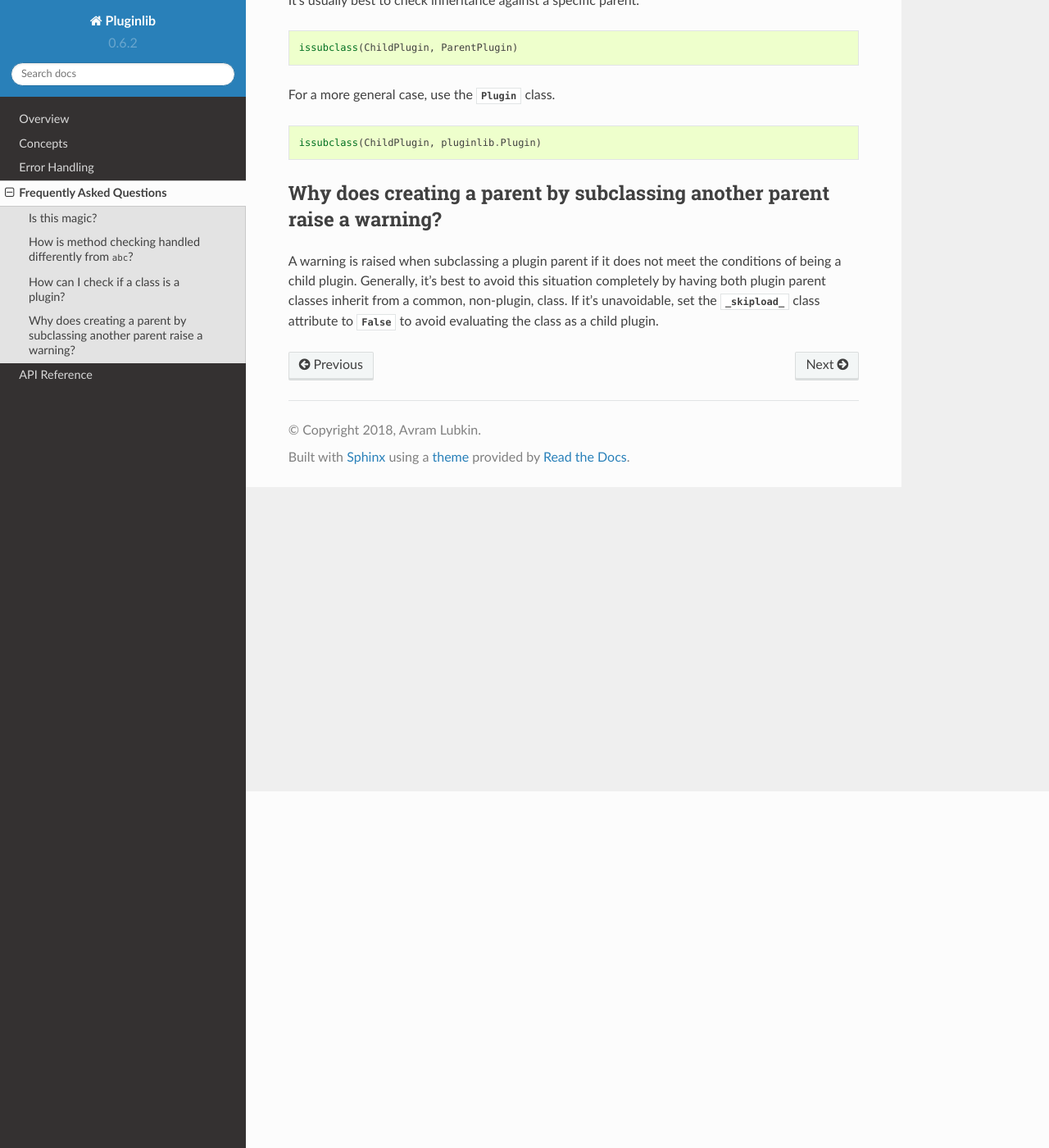
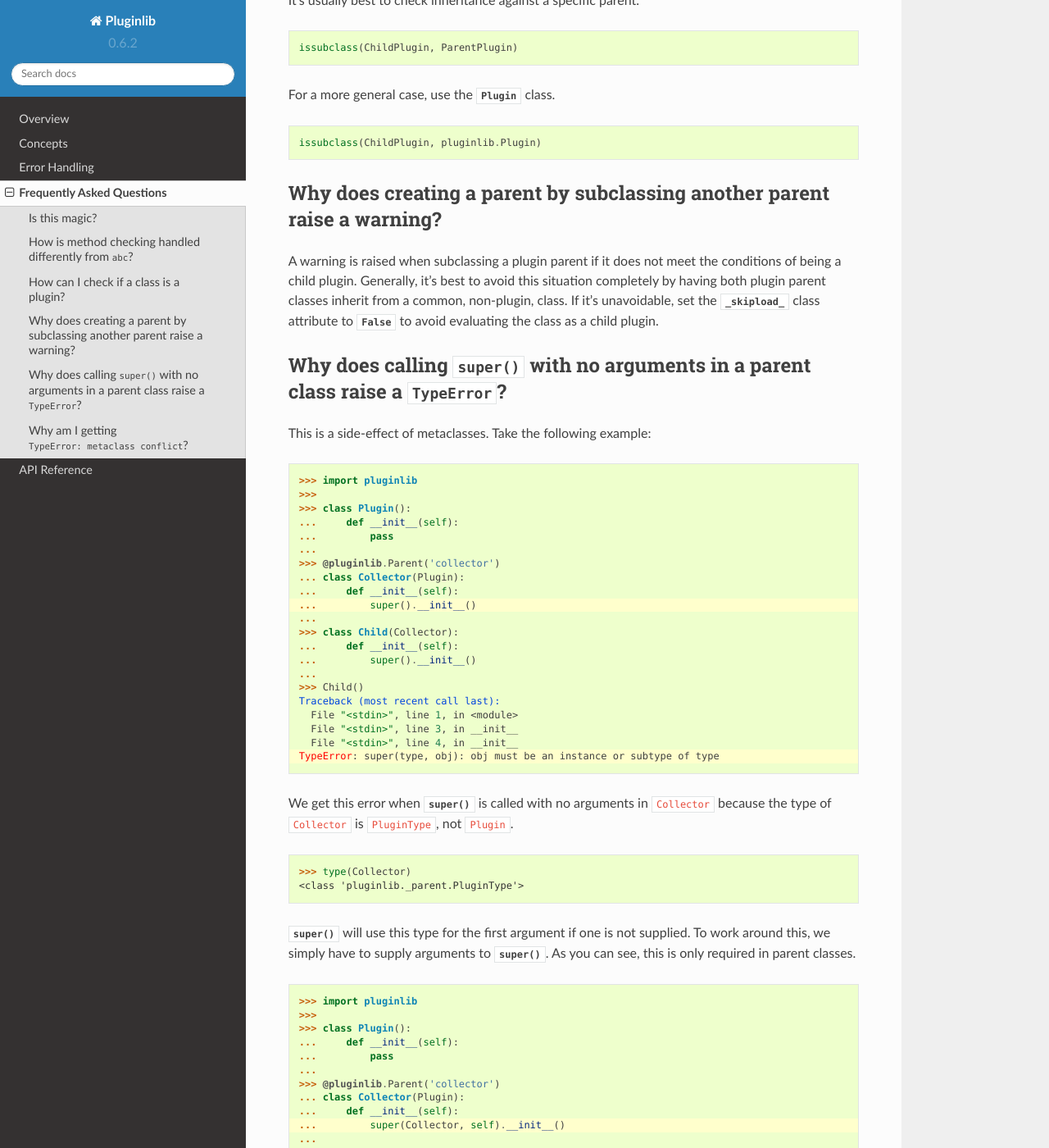
Before and after one commit to Rockhopper-Technologies/pluginlib, a Sphinx documentation site: the page built from doc/faq.rst, in a window 1280 px wide and 1400 px high, scrolled down 435 px. Shown: the whole window at 82% size. Built offline with Sphinx 7.4.7 and the Read the Docs theme 2.0.0, drawn with Linux system fonts in a browser that asks for light colours; some of the changed text lies outside the part shown.

Commit message:
Update FAQ

```diff
--- a/doc/faq.rst
+++ b/doc/faq.rst
@@ -49,3 +49,115 @@
 from a common, non-plugin, class. If it's unavoidable, set the
 :py:attr:`~pluginlib.Plugin._skipload_` class attribute to :py:data:`False` to
 avoid evaluating the class as a child plugin.
+
+
+Why does calling :py:func:`super` with no arguments in a parent class raise a :py:exc:`TypeError`?
+--------------------------------------------------------------------------------------------------
+
+This is a side-effect of :py:term:`metaclasses <metaclass>`. Take the following example:
+
+.. code-block:: pycon
+  :emphasize-lines: 10, 21
+
+  >>> import pluginlib
+  >>>
+  >>> class Plugin():
+  ...     def __init__(self):
+  ...         pass
+  ...
+  >>> @pluginlib.Parent('collector')
+  ... class Collector(Plugin):
+  ...     def __init__(self):
+  ...         super().__init__()
+  ...
+  >>> class Child(Collector):
+  ...     def __init__(self):
+  ...         super().__init__()
+  ...
+  >>> Child()
+  Traceback (most recent call last):
+    File "<stdin>", line 1, in <module>
+    File "<stdin>", line 3, in __init__
+    File "<stdin>", line 4, in __init__
+  TypeError: super(type, obj): obj must be an instance or subtype of type
+
+We get this error when :py:func:`super` is called with no arguments in ``Collector`` because the
+type of ``Collector`` is ``PluginType``, not ``Plugin``.
+
+.. code-block:: pycon
+
+  >>> type(Collector)
+  <class 'pluginlib._parent.PluginType'>
+
+:py:func:`super` will use this type for the first argument if one is not supplied.
+To work around this, we simply have to supply arguments to :py:func:`super`.
+As you can see, this is only required in parent classes.
+
+.. code-block:: pycon
+  :emphasize-lines: 10, 14
+
+  >>> import pluginlib
+  >>>
+  >>> class Plugin():
+  ...     def __init__(self):
+  ...         pass
+  ...
+  >>> @pluginlib.Parent('collector')
+  ... class Collector(Plugin):
+  ...     def __init__(self):
+  ...         super(Collector, self).__init__()
+  ...
+  >>> class Child(Collector):
+  ...     def __init__(self):
+  ...         super().__init__()
+  ...
+  >>> Child()
+  <__main__.Child object at 0x7f5786e8d490>
+
+
+Why am I getting ``TypeError: metaclass conflict``?
+---------------------------------------------------
+
+This happens when a parent class inherits from a class derived from a :py:term:`metaclass`.
+This is **not** supported. Here is an example that illustrates the behavior.
+
+.. code-block:: python
+
+  import pluginlib
+
+  class Meta(type):
+      pass
+
+  class ClassFromMeta(metaclass=Meta):
+      pass
+
+  @pluginlib.Parent('widget')
+  class Widget(ClassFromMeta):
+      pass
+
+This will raise the following error.
+
+.. code-block:: python
+
+  TypeError: metaclass conflict: the metaclass of a derived class must be a (non-strict) subclass of the metaclasses of all its bases
+
+An alternative is to make an instance of the class an attribute of the parent class.
+
+.. code-block:: python
+
+  @pluginlib.Parent('widget')
+  class Widget():
+      def __init__(self):
+          self._widget = ClassFromMeta()
+
+If desired, :py:meth:`~object.__getattr__` can be used to provide pass-through access.
+
+.. code-block:: python
+
+  @pluginlib.Parent('widget')
+  class Widget():
+      def __init__(self):
+          self._widget = ClassFromMeta()
+
+  def __getattr__(self, attr):
+      return getattr(self._widget, attr)
```
Also changed, not shown: other parts of doc/faq.rst (+1 -1 lines).
